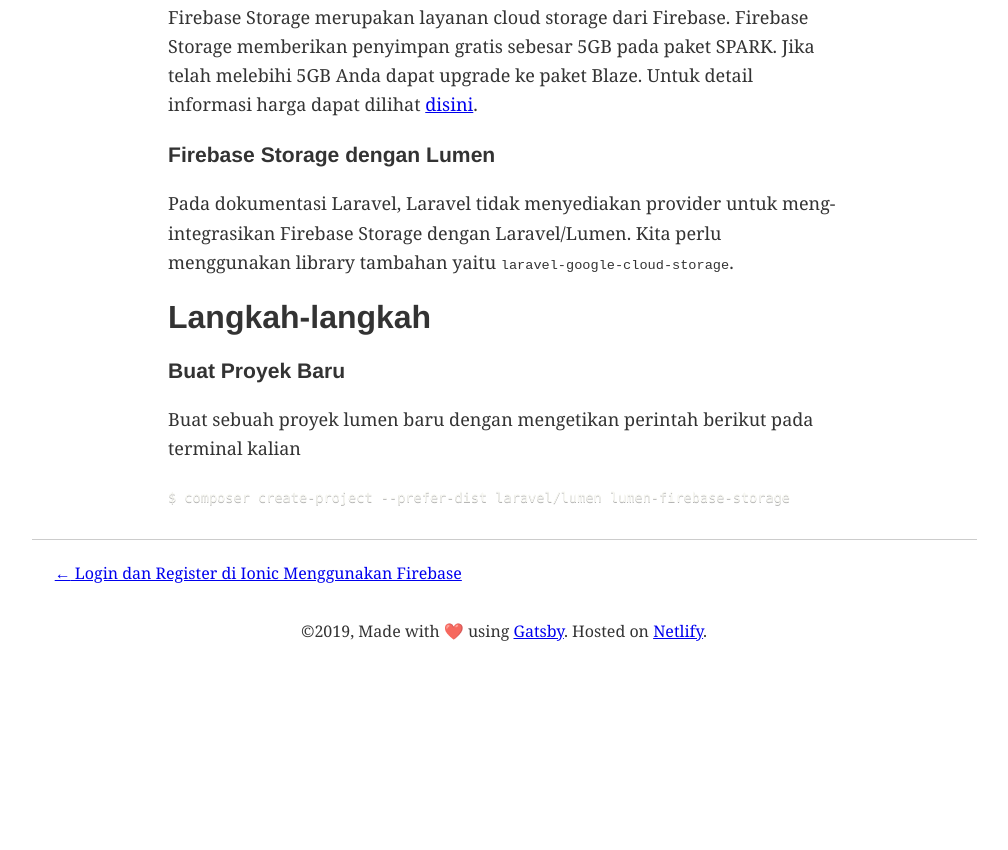
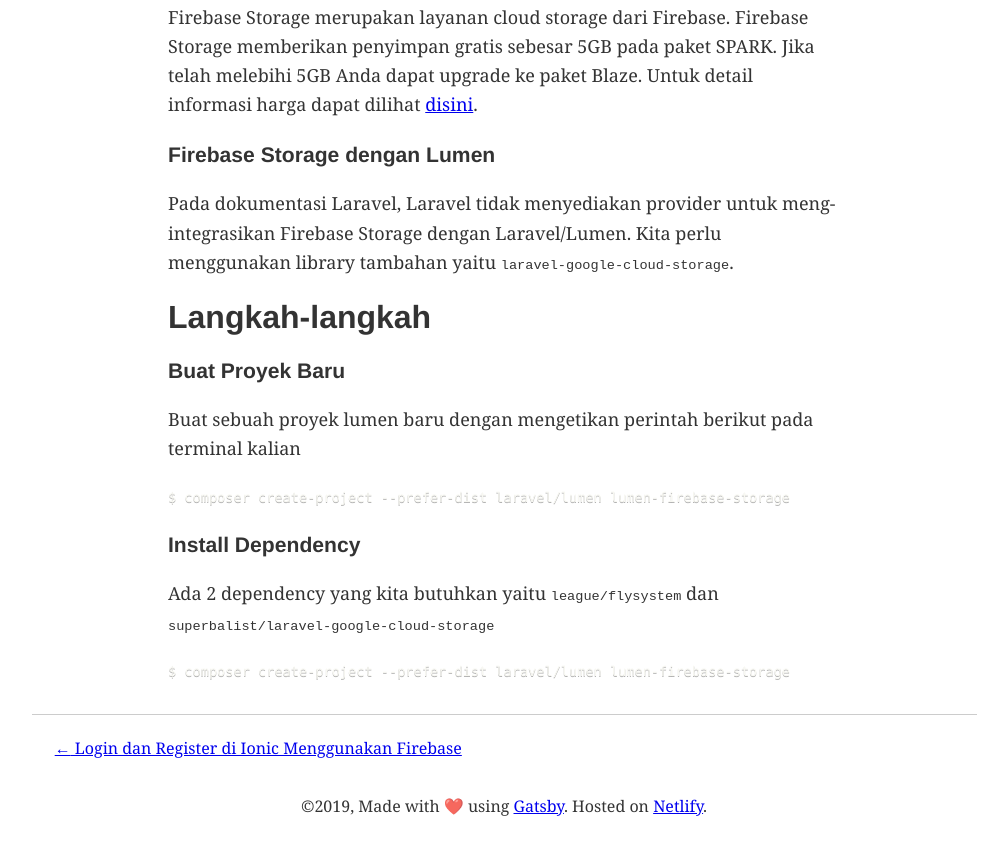
Before and after one commit to andriyandriyan/andriyandriyan.com, a Gatsby site: page /upload-file-ke-firebase-storage-menggunakan-lumen/upload-file-ke-firebase-storage-menggunakan-lumen/ in a window 1280 px wide. Shown: the part 702-1552 px from the top of the page, without its empty margins (136-1144 px from the left). Before the commit the page ends 1377 px from the top, so only its background shows below. Built offline with nearby package versions, Linux system fonts and the light colour scheme; Gatsby itself is replaced by a stand-in of ours; some packages are replaced by stand-ins of ours; code samples lack their colours; what typography-theme-doelger would draw is missing.

Commit message:
Update from Forestry.io andriy.andriyan1@gmail.com updated content/blog/upload-file-ke-firebase-storage-menggunakan-lumen/upload-file-ke-firebase-storage-menggunakan-lumen.md

````diff
--- a/content/blog/upload-file-ke-firebase-storage-menggunakan-lumen/upload-file-ke-firebase-storage-menggunakan-lumen.md
+++ b/content/blog/upload-file-ke-firebase-storage-menggunakan-lumen/upload-file-ke-firebase-storage-menggunakan-lumen.md
@@ -24,3 +24,11 @@ Buat sebuah proyek lumen baru dengan mengetikan perintah berikut pada terminal k
 ```bash
 $ composer create-project --prefer-dist laravel/lumen lumen-firebase-storage
 ```
+
+### Install Dependency
+
+Ada 2 dependency yang kita butuhkan yaitu `league/flysystem` dan
+`superbalist/laravel-google-cloud-storage`
+```bash
+$ composer create-project --prefer-dist laravel/lumen lumen-firebase-storage
+```
````
